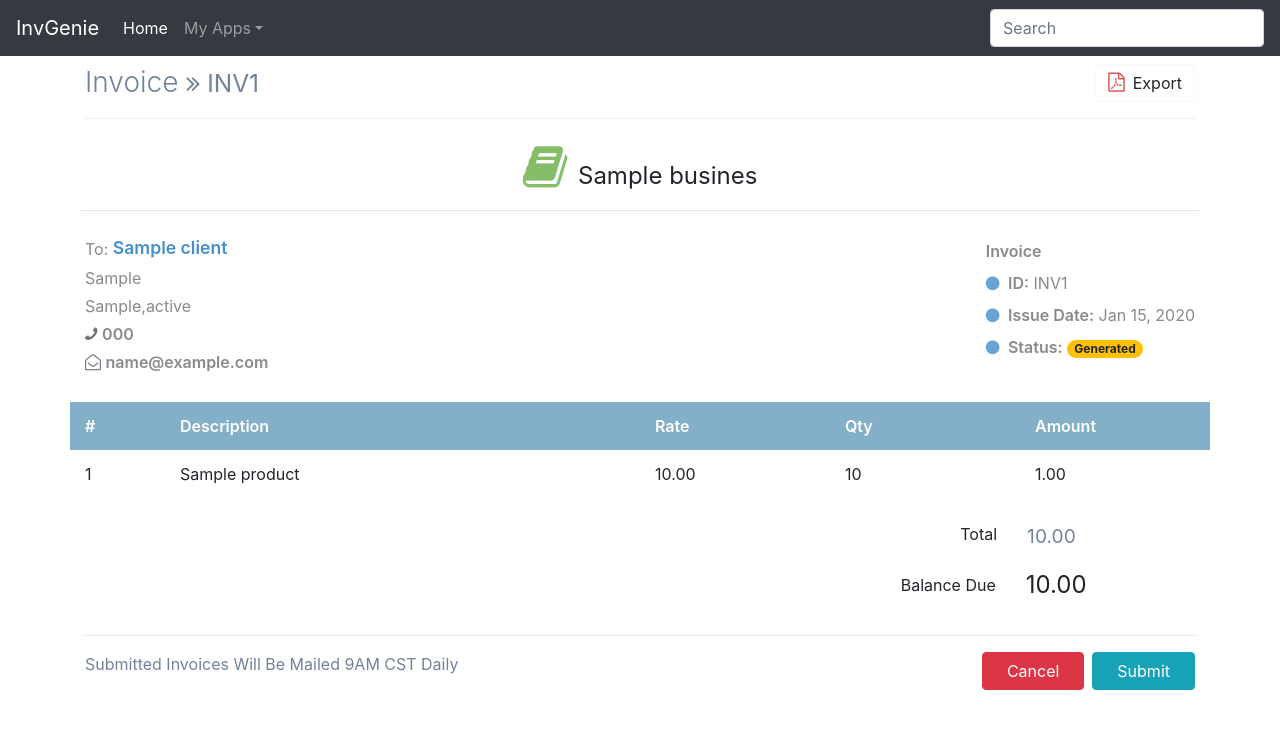
After one commit to AlexProv1987/invoice_project, a Django app: page /invview/1/1 in a window 1280 px wide. The commit adds this page. Shown: the top 729 px of the page. Run offline with Django 4.2, Linux system fonts and the light colour scheme; tables that the repository leaves empty hold one stand-in row (values such as "Sample post").

Commit message:
View Invoice functionality

```diff
--- a/apps/invoice_app/static/cs/invoiceapp.css
+++ b/apps/invoice_app/static/cs/invoiceapp.css
@@ -0,0 +1,116 @@
+body{
+    margin-top:20px;
+    color: #484b51;
+}
+.text-secondary-d1 {
+    color: #728299!important;
+}
+.page-header {
+    margin: 0 0 1rem;
+    padding-bottom: 1rem;
+    padding-top: .5rem;
+    border-bottom: 1px dotted #e2e2e2;
+    display: -ms-flexbox;
+    display: flex;
+    -ms-flex-pack: justify;
+    justify-content: space-between;
+    -ms-flex-align: center;
+    align-items: center;
+}
+.page-title {
+    padding: 0;
+    margin: 0;
+    font-size: 1.75rem;
+    font-weight: 300;
+}
+.brc-default-l1 {
+    border-color: #dce9f0!important;
+}
+
+.ml-n1, .mx-n1 {
+    margin-left: -.25rem!important;
+}
+.mr-n1, .mx-n1 {
+    margin-right: -.25rem!important;
+}
+.mb-4, .my-4 {
+    margin-bottom: 1.5rem!important;
+}
+
+hr {
+    margin-top: 1rem;
+    margin-bottom: 1rem;
+    border: 0;
+    border-top: 1px solid rgba(0,0,0,.1);
+}
+
+.text-grey-m2 {
+    color: #888a8d!important;
+}
+
+.text-success-m2 {
+    color: #86bd68!important;
+}
+
+.font-bolder, .text-600 {
+    font-weight: 600!important;
+}
+
+.text-110 {
+    font-size: 110%!important;
+}
+.text-blue {
+    color: #478fcc!important;
+}
+.pb-25, .py-25 {
+    padding-bottom: .75rem!important;
+}
+
+.pt-25, .py-25 {
+    padding-top: .75rem!important;
+}
+.bgc-default-tp1 {
+    background-color: rgba(121,169,197,.92)!important;
+}
+.bgc-default-l4, .bgc-h-default-l4:hover {
+    background-color: #f3f8fa!important;
+}
+.page-header .page-tools {
+    -ms-flex-item-align: end;
+    align-self: flex-end;
+}
+
+.btn-light {
+    color: #757984;
+    background-color: #f5f6f9;
+    border-color: #dddfe4;
+}
+.w-2 {
+    width: 1rem;
+}
+
+.text-120 {
+    font-size: 120%!important;
+}
+.text-primary-m1 {
+    color: #4087d4!important;
+}
+
+.text-danger-m1 {
+    color: #dd4949!important;
+}
+.text-blue-m2 {
+    color: #68a3d5!important;
+}
+.text-150 {
+    font-size: 150%!important;
+}
+.text-60 {
+    font-size: 60%!important;
+}
+.text-grey-m1 {
+    color: #7b7d81!important;
+}
+.align-bottom {
+    vertical-align: bottom!important;
+}
--- a/apps/invoice_app/static/js/invoiceapp.js
+++ b/apps/invoice_app/static/js/invoiceapp.js
@@ -0,0 +1,21 @@
+
+let lineitemform = document.querySelectorAll(".lineitem")
+let container = document.querySelector("#form-container")
+let addButton = document.querySelector("#add-form")
+let totalForms = document.querySelector("#id_form-TOTAL_FORMS")
+let formNum = lineitemform.length-1
+
+addButton.addEventListener('click', addForm)
+
+function addForm(e){
+    e.preventDefault()
+
+    let newForm = lineitemform[0].cloneNode(true)
+    let formRegex = RegExp(`form-(\\d){1}-`,'g')
+
+    formNum++
+    newForm.innerHTML = newForm.innerHTML.replace(formRegex, `form-${formNum}-`)
+    container.insertBefore(newForm, addButton)
+
+    totalForms.setAttribute('value', `${formNum+1}`)
+}
--- /dev/null
+++ b/apps/invoice_app/templates/invbase/invbase.html
@@ -0,0 +1,18 @@
+<!DOCTYPE html>
+{% load static %}
+<html>
+    <head>
+        <link rel="stylesheet" type="text/css" href='{% static "/cs/invoiceapp.css" %}'>
+        <link href="https://maxcdn.bootstrapcdn.com/font-awesome/4.7.0/css/font-awesome.min.css" rel="stylesheet" />
+        <link rel="stylesheet" href="https://cdn.jsdelivr.net/npm/bootstrap@4.6.2/dist/css/bootstrap.min.css"
+         integrity="sha384-xOolHFLEh07PJGoPkLv1IbcEPTNtaed2xpHsD9ESMhqIYd0nLMwNLD69Npy4HI+N" crossorigin="anonymous">
+    </head>
+    <body>
+        {% include 'base/navbase.html' %}
+        {% block content %}
+        {% endblock %}
+    </body>
+    <script src="https://cdn.jsdelivr.net/npm/jquery@3.5.1/dist/jquery.slim.min.js" integrity="sha384-DfXdz2htPH0lsSSs5nCTpuj/zy4C+OGpamoFVy38MVBnE+IbbVYUew+OrCXaRkfj" crossorigin="anonymous"></script>
+    <script src="https://cdn.jsdelivr.net/npm/bootstrap@4.6.2/dist/js/bootstrap.bundle.min.js" integrity="sha384-Fy6S3B9q64WdZWQUiU+q4/2Lc9npb8tCaSX9FK7E8HnRr0Jz8D6OP9dO5Vg3Q9ct" crossorigin="anonymous"></script>
+    <script src="{% static '/js/invoiceapp.js' %}"></script>
+    </html>
--- a/apps/invoice_app/templates/invoicegen.html
+++ b/apps/invoice_app/templates/invoicegen.html
@@ -1,4 +1,4 @@
-{% extends 'base/base.html' %}
+{% extends './invbase/invbase.html' %}
 {% block content %}
 <form id="form-container" method="post">
     {% csrf_token %}
--- /dev/null
+++ b/apps/invoice_app/templates/invoiceview.html
@@ -0,0 +1,4 @@
+{% extends './invbase/invbase.html' %}
+{% block content %}
+{% include 'invview/invview.html' %}
+{% endblock %}
--- a/apps/invoice_app/urls.py
+++ b/apps/invoice_app/urls.py
@@ -2,4 +2,5 @@ from django.urls import path
 from . import views
 urlpatterns = [
     path('invgen/', views.invoicegen, name='invoice-gen' ),
+    path('invview/<str:bus>/<int:pk>', views.invoicesview, name='inv-submit'),
 ]
--- a/apps/invoice_app/views.py
+++ b/apps/invoice_app/views.py
@@ -1,5 +1,6 @@
 from django.shortcuts import render,redirect
 from .modelforms import invoiceform, lineitemformset
+from apps.invoice_app.models import invoice,lineitem
 from .controllers.invoicegenerator import handleinvoicegen, generatepdf
 from django.contrib import messages
 from django.http import FileResponse
@@ -9,18 +10,16 @@ from django.http import FileResponse
 def invoicegen(request):
     if request.method == 'POST':
         newinv = handleinvoicegen(request.POST)
-        invpdf = generatepdf(newinv.lineitemobj,newinv.invobj)
-        '''Test Code'''
-        #FileResponse(open(invpdf.invfile.file_loc, 'rb'), as_attachment=True, content_type='application/pdf')
+        #generatepdf(newinv.lineitemobj,newinv.invobj)
         messages.info(request, f'Created INV{newinv.invobj.pk} For {newinv.invobj.bus_reltn.bus_name} To {newinv.invobj.client_reltn.client_name} Succesfully!')
-        return redirect('invoice-gen')
-        '''End Test code'''
-    '''Test Code'''
-    '''End Test Code'''
+        return redirect('inv-submit',newinv.invobj.bus_reltn.bus_name,newinv.invobj.pk)
     invoice = invoiceform()
     lineitems = lineitemformset()
     context = {'invoice': invoice,'lineitems':lineitems}
     return render(request, 'invoicegen.html', context)
 
-def invoicesubmission(request, pk):
-    pass
+def invoicesview(request,bus,pk):
+    invobj = invoice.objects.get(pk=pk)
+    invli = lineitem.objects.filter(inv_reltn=pk)
+    context = {'invobj': invobj, 'invli':invli}
+    return render(request, 'invoiceview.html', context=context)
--- /dev/null
+++ b/templates/base/navbase.html
@@ -0,0 +1,25 @@
+<nav class="navbar navbar-expand-md navbar-dark bg-dark">
+  <a class="navbar-brand" href="#">InvGenie</a>
+  <button class="navbar-toggler" type="button" data-toggle="collapse" data-target="#navbarsExample04" aria-controls="navbarsExample04" aria-expanded="false" aria-label="Toggle navigation">
+    <span class="navbar-toggler-icon"></span>
+  </button>
+  <div class="collapse navbar-collapse" id="navbarsExample04">
+    <ul class="navbar-nav mr-auto">
+      <li class="nav-item active">
+        <a class="nav-link" href="#">Home<span class="sr-only">(current)</span></a>
+      </li>
+      <li class="nav-item dropdown">
+        <a class="nav-link dropdown-toggle" href="#" data-toggle="dropdown" aria-expanded="false">My Apps</a>
+        <div class="dropdown-menu">
+          <a class="dropdown-item" href="{% url 'invoice-gen' %}">Create Invoice</a>
+          <a class="dropdown-item" href="#">View Invoices</a>
+          <a class="dropdown-item" href="#">Manage Products</a>
+          <a class="dropdown-item" href="#">Manage Clients</a>
+        </div>
+      </li>
+    </ul>
+    <form class="form-inline my-2 my-md-0">
+      <input class="form-control" type="text" placeholder="Search">
+    </form>
+  </div>
+</nav>
--- /dev/null
+++ b/templates/invview/invview.html
@@ -0,0 +1,129 @@
+<div class="page-content container">
+    <div class="page-header text-blue-d2">
+        <h1 class="page-title text-secondary-d1">
+            Invoice
+            <small class="page-info">
+                <i class="fa fa-angle-double-right text-80"></i>
+                INV{{invobj.pk}}
+            </small>
+        </h1>
+        <div class="page-tools">
+            <div class="action-buttons">
+                <a class="btn bg-white btn-light mx-1px text-95" href="#" data-title="PDF">
+                    <i class="mr-1 fa fa-file-pdf-o text-danger-m1 text-120 w-2"></i>
+                    Export
+                </a>
+            </div>
+        </div>
+    </div>
+
+    <div class="container px-0">
+        <div class="row mt-4">
+            <div class="col-12 col-lg-12">
+                <div class="row">
+                    <div class="col-12">
+                        <div class="text-center text-150">
+                            <i class="fa fa-book fa-2x text-success-m2 mr-1"></i>
+                            <span class="text-default-d3">{{invobj.bus_reltn.bus_name}}</span>
+                        </div>
+                    </div>
+                </div>
+                <!-- .row -->
+
+                <hr class="row brc-default-l1 mx-n1 mb-4" />
+
+                <div class="row">
+                    <div class="col-sm-6">
+                        <div>
+                            <span class="text-sm text-grey-m2 align-middle">To:</span>
+                            <span class="text-600 text-110 text-blue align-middle">{{invobj.client_reltn.client_name}}</span>
+                        </div>
+                        <div class="text-grey-m2">
+                            <div class="my-1">
+                                {{invobj.client_reltn.client_street}}
+                            </div>
+                            <div class="my-1">
+                                {{invobj.client_reltn.client_city}},{{invobj.client_reltn.client_state}}
+                            </div>
+                            <div class="my-1"><i class="fa fa-phone fa-flip-horizontal text-secondary"></i> <b class="text-600">{{invobj.client_reltn.client_phone}}</b></div>
+                            <div class="my-1"><i class="fa fa-envelope-open-o fa-flip-horizontal text-secondary"></i> <b class="text-600">{{invobj.client_reltn.client_email}}</b></div>
+                        </div>
+                    </div>
+                    <!-- /.col -->
+
+                    <div class="text-95 col-sm-6 align-self-start d-sm-flex justify-content-end">
+                        <hr class="d-sm-none" />
+                        <div class="text-grey-m2">
+                            <div class="mt-1 mb-2 text-secondary-m1 text-600 text-125">
+                                Invoice
+                            </div>
+
+                            <div class="my-2"><i class="fa fa-circle text-blue-m2 text-xs mr-1"></i> <span class="text-600 text-90">ID:</span> INV{{invobj.pk}}</div>
+
+                            <div class="my-2"><i class="fa fa-circle text-blue-m2 text-xs mr-1"></i> <span class="text-600 text-90">Issue Date:</span> {{invobj.inv_generated_date|date:"M d, Y"}}</div>
+
+                            <div class="my-2"><i class="fa fa-circle text-blue-m2 text-xs mr-1"></i> <span class="text-600 text-90">Status:</span> <span class="badge badge-warning badge-pill px-25">{{invobj.get_inv_status_display}}</span></div>
+                        </div>
+                    </div>
+                    <!-- /.col -->
+                </div>
+
+                <div class="mt-4">
+                    <div class="row text-600 text-white bgc-default-tp1 py-25">
+                        <div class="d-none d-sm-block col-1">#</div>
+                        <div class="col-9 col-sm-5">Description</div>
+                        <div class="d-none d-sm-block col-4 col-sm-2">Rate</div>
+                        <div class="d-none d-sm-block col-sm-2">Qty</div>
+                        <div class="col-2">Amount</div>
+                    </div>
+                    <div class="text-95 text-secondary-d3">
+                        {% for li in invli %}
+                        <div class="row mb-2 mb-sm-0 py-25">
+                            <div class="d-none d-sm-block col-1">{{ forloop.counter }}</div>
+                            <div class="col-9 col-sm-5">{{li.product.p_name}}</div>
+                            <div class="d-none d-sm-block col-2">{{li.product.p_price}}</div>
+                            <div class="d-none d-sm-block col-2 text-95">{{li.line_item_qty}}</div>
+                            <div class="col-2 text-secondary-d2">{{li.line_item_amt}}</div>
+                        </div>
+                        {% endfor %}
+                    </div>
+
+                    <div class="row border-b-2 brc-default-l2"></div>
+                    <div class="row mt-3">
+                        <div class="col-12 col-sm-7 text-grey-d2 text-95 mt-2 mt-lg-0">
+
+                        </div>
+
+                        <div class="col-12 col-sm-5 text-grey text-90 order-first order-sm-last">
+                            <div class="row my-2">
+                                <div class="col-7 text-right">
+                                    Total
+                                </div>
+                                <div class="col-5">
+                                    <span class="text-120 text-secondary-d1">{{invobj.total_billed}}</span>
+                                </div>
+                            </div>
+
+                            <div class="row my-2 align-items-center bgc-primary-l3 p-2">
+                                <div class="col-7 text-right">
+                                    Balance Due
+                                </div>
+                                <div class="col-5">
+                                    <span class="text-150 text-success-d3 opacity-2">{{invobj.total_billed}}</span>
+                                </div>
+                            </div>
+                        </div>
+                    </div>
+
+                    <hr />
+
+                    <div>
+                        <span class="text-secondary-d1 text-105">Submitted Invoices Will Be Mailed 9AM CST Daily</span>
+                        <a href="#" class="btn btn-info btn-bold px-4 float-right mt-3 mt-lg-0">Submit</a>
+                        <a href="#" class="btn btn-info btn-danger px-4 float-right mt-3 mt-lg-0 mr-2">Cancel</a>
+                    </div>
+                </div>
+            </div>
+        </div>
+    </div>
+</div>
```
Also changed, not shown: invoicegenie/settings.py (+6 -1 lines), templates/base/base.html (deleted, +0 -34 lines), invoicegenie/project_classes/abstractclasses.py (added), 1 other file.
